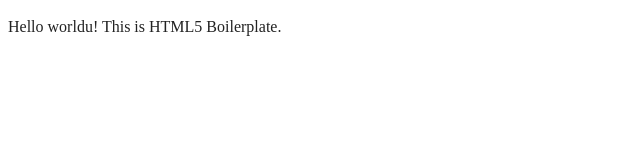
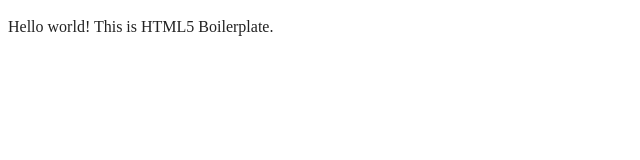
Before and after one commit to MayerlyPanteves/GA7-220501096-AA1-EV01, a website built with webpack: page index.html in a window 1280 px wide. Shown: the full height of the page, 0-640 px from the left. Built offline with nearby package versions, Linux system fonts and the light colour scheme.

Commit message:
Actualización de archivos base del proyecto

```diff
--- a/index.html
+++ b/index.html
@@ -25,7 +25,7 @@
 <body>
 
   <!-- Add your site or application content here -->
-  <p>Hello worldu! This is HTML5 Boilerplate.</p>
+  <p>Hello world! This is HTML5 Boilerplate.</p>
   <script src="js/app.js"></script>
 
 </body>
```
